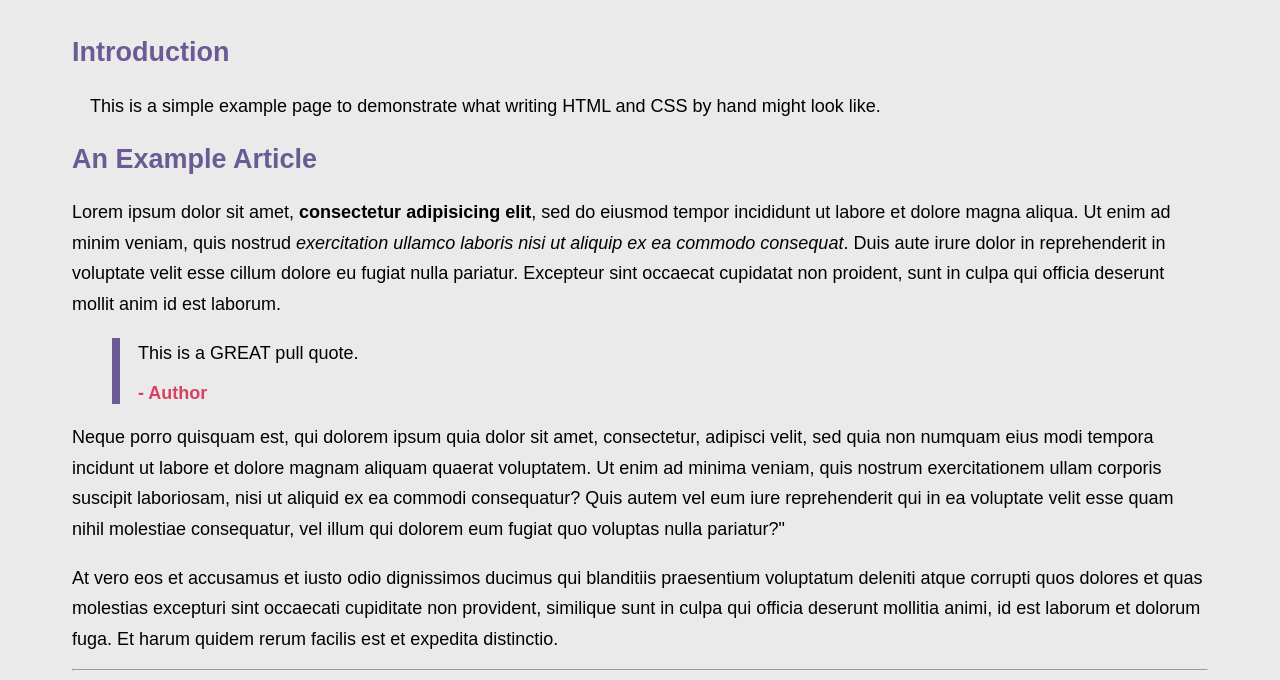
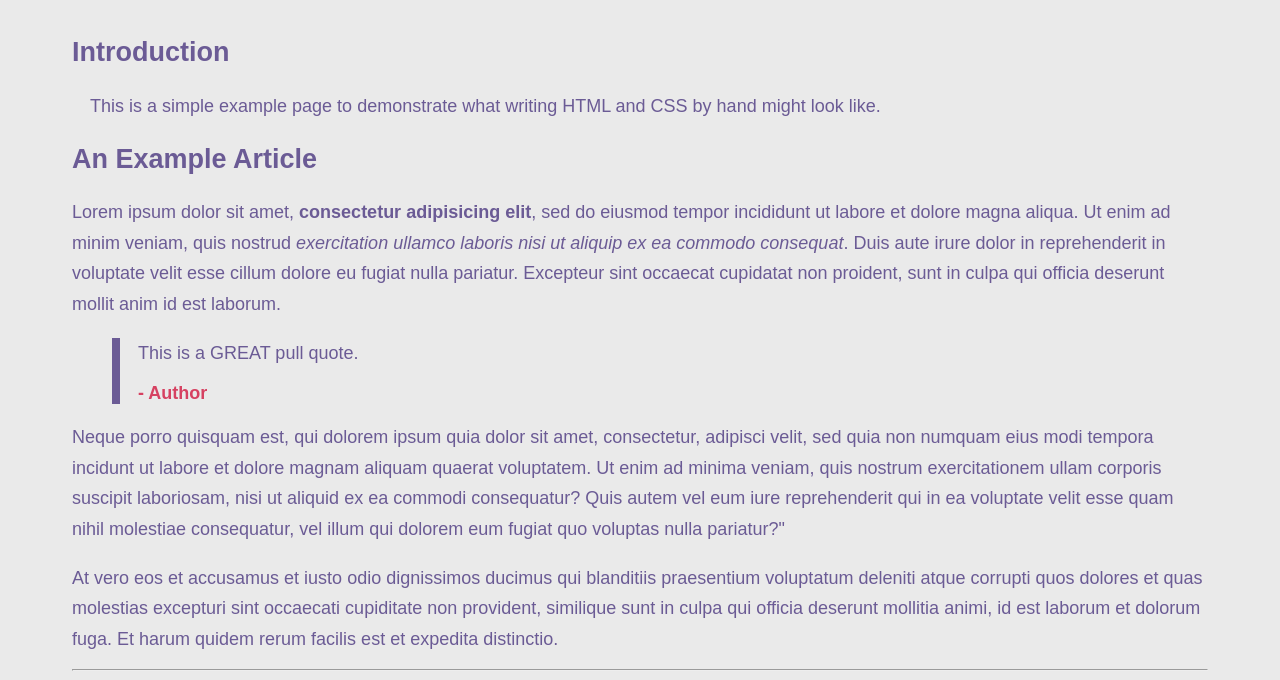
Before and after one commit to chendw40/github, a plain HTML site: page inde.html in a window 1280 px wide. Shown: the part 120-800 px from the top of the page. Drawn offline with Linux system fonts and the light colour scheme.

Commit message:
Update inde.html

```diff
--- a/inde.html
+++ b/inde.html
@@ -11,7 +11,7 @@
   <style>
     body {
       background-color: #eaeaea;
-      color: #4444444;
+      color: #6b5b95;
       font-family: sans-serif;
       font-size: 18px;
       margin: 0;
```
